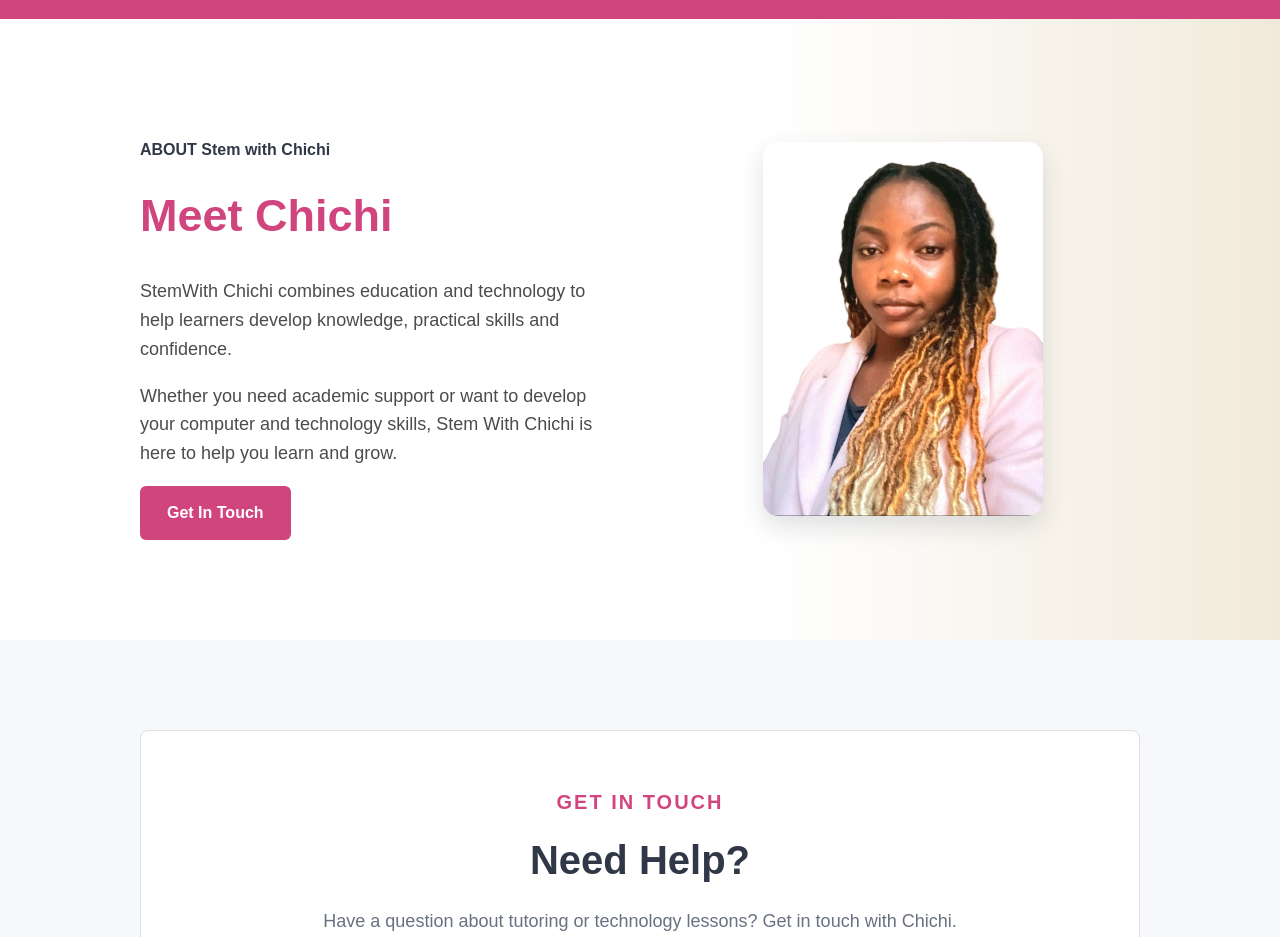
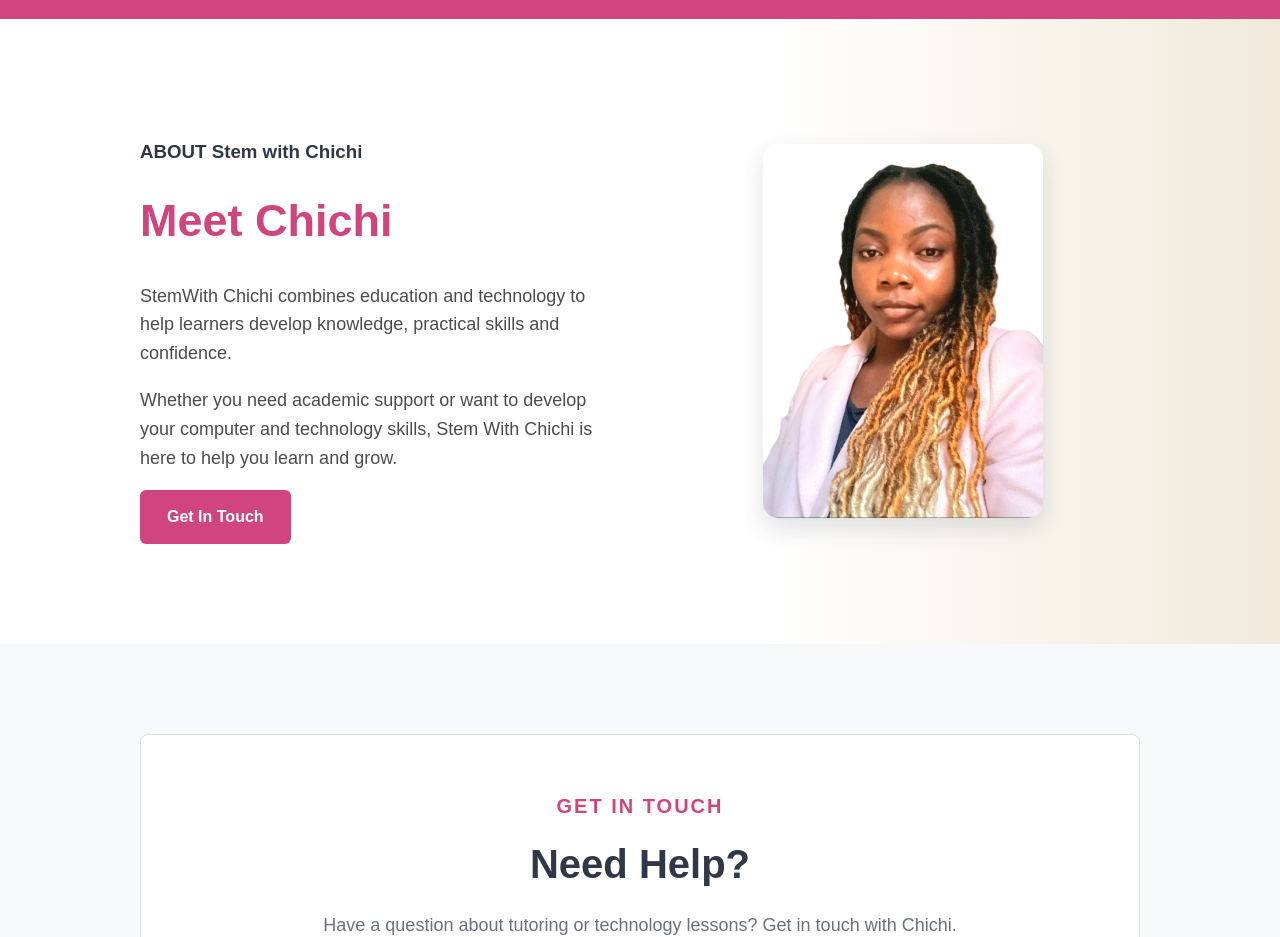
Before and after one commit to Ngowani-lc-dev/Stemtechwithlulu, a plain HTML site: page index.html in a window 1280 px wide. Shown: the part 2320-3257 px from the top of the page. Drawn offline with Linux system fonts and the light colour scheme.

Commit message:
update on h3

```diff
--- a/index.html
+++ b/index.html
@@ -203,7 +203,7 @@
 
         <div class="about-text">
 
-            <p class="small-title"><h4>ABOUT Stem with Chichi</h4></p>
+            <p class="small-title"><h3>ABOUT Stem with Chichi</h3></p>
 
             <h2>Meet Chichi</h2>
 
```
